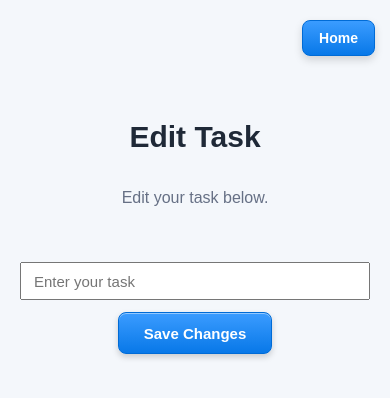
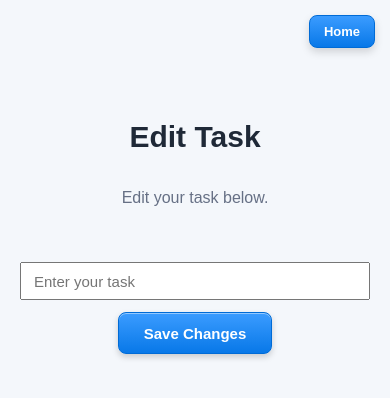
Before and after one commit to venky04-d/MyProgressHub, a Flask app: page /edit-task/1 in a window 390 px wide. Shown: the top 398 px of the page. Run offline with Flask 3, Linux system fonts and the light colour scheme; data that the repository does not hold is empty.

Commit message:
Fix home button overlap

```diff
--- a/static/style.css
+++ b/static/style.css
@@ -1051,3 +1051,20 @@ body {
         margin-top: 120px;
     }
 }
+
+/* MOBILE HOME BUTTON FIX */
+@media (max-width: 768px) {
+
+    .home-button {
+        position: absolute;
+        top: 15px;
+        right: 15px;
+        padding: 8px 14px;
+        font-size: 13px;
+        z-index: 100;
+    }
+
+    .home-page h1 {
+        margin-top: 140px;
+    }
+}
```
